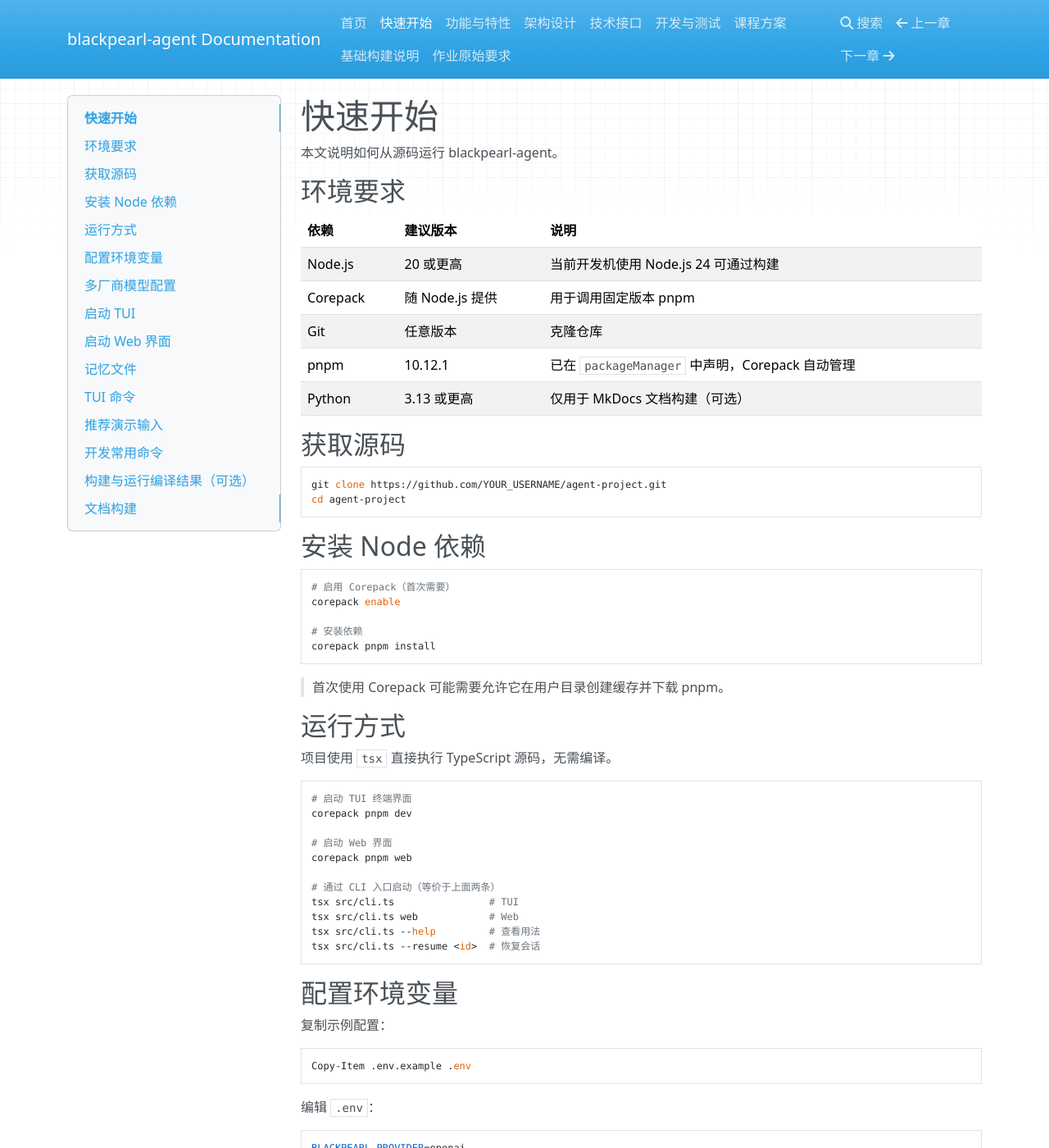
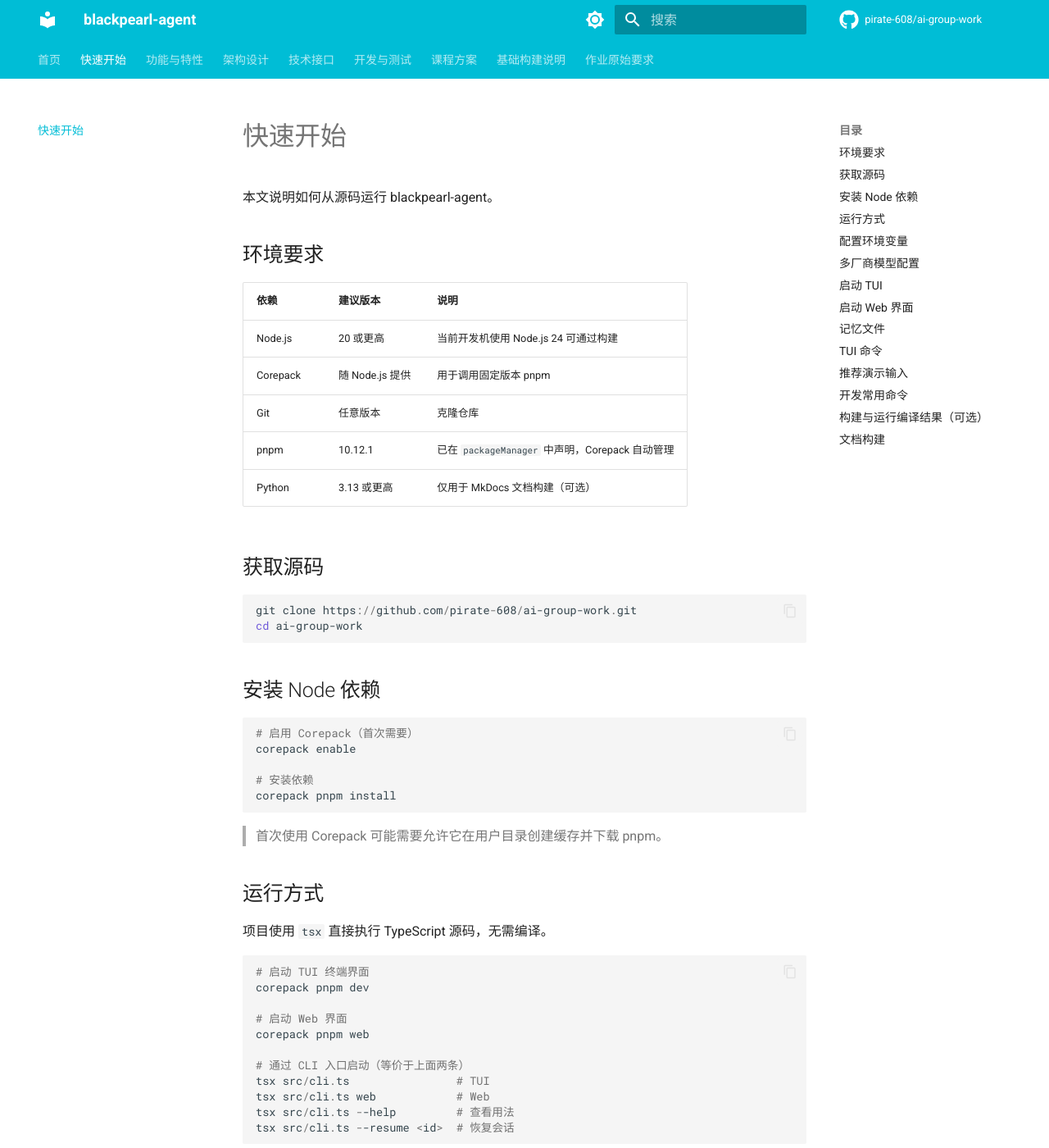
Before and after one commit to pirate-608/blackpearl, an MkDocs documentation site: the page built from docs/usage.md, in a window 1280 px wide and 1400 px high. Shown: the whole window at 82% size. Built offline with MkDocs 1.6.1 and Material for MkDocs 9.7.7, drawn with Linux system fonts in a browser that asks for light colours; nearby versions of some CDN libraries; comment, search, counter and statistics services are not loaded; some of the changed text lies outside the part shown.

Commit message:
Updated README, requirements, usage, and mkdocs configuration to reflect recent changes in the project.

````diff
--- a/docs/requirements.txt
+++ b/docs/requirements.txt
@@ -1 +1,2 @@
-mkdocs[i18n]
+mkdocs>=1.6
+mkdocs-material>=9.5
--- a/docs/usage.md
+++ b/docs/usage.md
@@ -15,8 +15,8 @@
 ## 获取源码
 
 ```powershell
-git clone https://github.com/YOUR_USERNAME/agent-project.git
-cd agent-project
+git clone https://github.com/pirate-608/ai-group-work.git
+cd ai-group-work
 ```
 
 ## 安装 Node 依赖
--- a/mkdocs.yml
+++ b/mkdocs.yml
@@ -1,11 +1,45 @@
-site_name: blackpearl-agent Documentation
-site_description: TypeScript TUI AI Agent course project documentation.
-repo_url: ""
+site_name: blackpearl-agent
+site_description: 一个基于 TypeScript、Ink TUI 和多厂商模型后端的教学型 AI Agent 框架
+site_url: https://blackpearl.67656.fun/
+repo_url: https://github.com/pirate-608/ai-group-work
+repo_name: pirate-608/ai-group-work
+edit_uri: edit/main/docs/
+
 docs_dir: docs
 site_dir: site
+
 theme:
-  name: mkdocs
-  locale: zh
+  name: material
+  language: zh
+  palette:
+    - scheme: default
+      primary: cyan
+      accent: deep orange
+      toggle:
+        icon: material/brightness-7
+        name: 切换至深色模式
+    - scheme: slate
+      primary: cyan
+      accent: deep orange
+      toggle:
+        icon: material/brightness-4
+        name: 切换至浅色模式
+  font:
+    text: Roboto
+    code: Roboto Mono
+  features:
+    - navigation.instant
+    - navigation.tracking
+    - navigation.tabs
+    - navigation.top
+    - navigation.indexes
+    - search.suggest
+    - search.highlight
+    - content.code.annotate
+    - content.code.copy
+  icon:
+    repo: fontawesome/brands/github
+
 nav:
   - 首页: index.md
   - 快速开始: usage.md
@@ -16,11 +50,24 @@
   - 课程方案: recommended-solution.md
   - 基础构建说明: implementation-notes.md
   - 作业原始要求: raw-instruction.md
+
 markdown_extensions:
   - admonition
+  - pymdownx.details
+  - pymdownx.superfences
+  - pymdownx.tabbed:
+      alternate_style: true
+  - pymdownx.highlight:
+      anchor_linenums: true
+  - pymdownx.inlinehilite
+  - pymdownx.snippets
+  - pymdownx.caret
+  - pymdownx.mark
+  - pymdownx.tilde
   - toc:
       permalink: true
   - tables
-  - fenced_code
-  - codehilite
+  - attr_list
+  - md_in_html
+
 strict: true
````
Also changed, not shown: README.md (+2 -2 lines).
